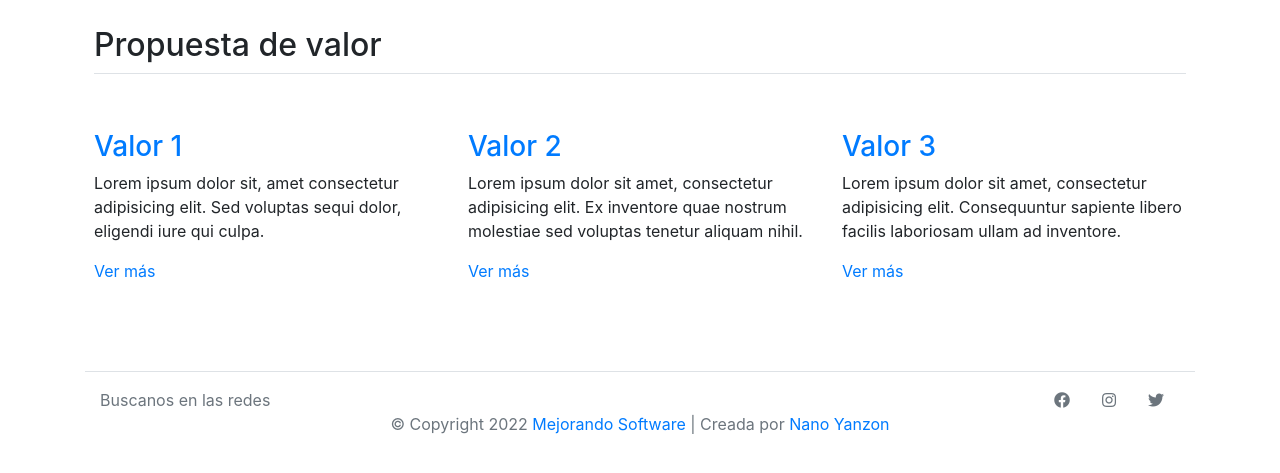
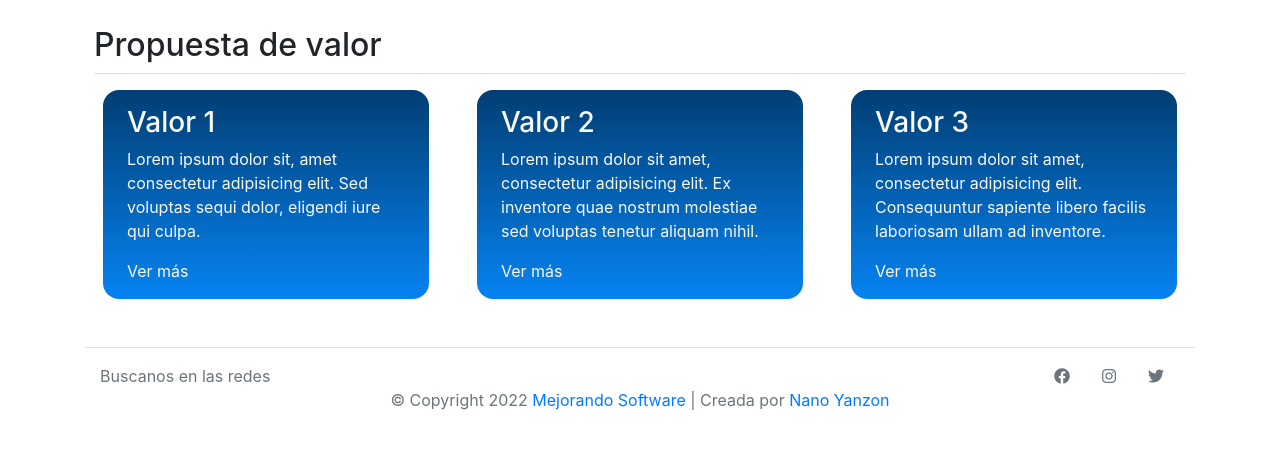
Before and after one commit to NanoYanzon/CoderhouseWebDev, a plain HTML site: page index.html in a window 1280 px wide. Shown: the part 565-1038 px from the top of the page. Drawn offline with nearby package versions, Linux system fonts and the light colour scheme.

Commit message:
Agredo degradado y hover

```diff
--- a/css/style.css
+++ b/css/style.css
@@ -91,6 +91,11 @@ svg {
 
 /*===========================*/
 /*Index*/
+
+.gradiente {
+  background: linear-gradient(#023e73, #0583f2);
+  border-radius: 1rem;
+}
 /*.intro {
   background-color: #0583f2;
   padding: 3rem 0 3rem 0;
@@ -302,6 +307,10 @@ svg {
 /*==========================*/
 /*FOOTER*/
 /*.footer {
+  background: linear-gradient(#023e73, #f2f2f2);
+}
+
+/*.footer {
   padding-top: 0rem;
   background-color: #023e73;
 }
--- a/index.html
+++ b/index.html
@@ -141,32 +141,29 @@
 
         <div class="container px-4 py-3" id="featured-3">
           <h2 class="pb-2 border-bottom">Propuesta de valor</h2>
-          <div class="row g-4 py-5 row-cols-1 row-cols-lg-3">
+          <div class="row g-4 py-2 row-cols-1 row-cols-lg-3">
 
-            <div class="feature col">
-              <h3 class="fs-2 text-primary">Valor 1</h3>
+            <div class="feature col gradiente mx-4 px-4 py-3 text-light">
+              <h3 class="fs-2">Valor 1</h3>
               <p>Lorem ipsum dolor sit, amet consectetur adipisicing elit. Sed voluptas sequi dolor, eligendi iure qui culpa.</p>
-              <a href="#" class="icon-link d-inline-flex align-items-center">
+              <a href="#" class="icon-link d-inline-flex align-items-center text-light">
                 Ver más
-                <svg class="bi" width="1em" height="1em"><use xlink:href="#chevron-right"></use></svg>
               </a>
             </div>
 
-            <div class="feature col">
-              <h3 class="fs-2 text-primary">Valor 2</h3>
+            <div class="feature col gradiente mx-4 px-4 py-3 text-light">
+              <h3 class="fs-2">Valor 2</h3>
               <p>Lorem ipsum dolor sit amet, consectetur adipisicing elit. Ex inventore quae nostrum molestiae sed voluptas tenetur aliquam nihil.</p>
-              <a href="#" class="icon-link d-inline-flex align-items-center">
+              <a href="#" class="icon-link d-inline-flex align-items-center text-light">
                 Ver más
-                <svg class="bi" width="1em" height="1em"><use xlink:href="#chevron-right"></use></svg>
               </a>
             </div>
 
-            <div class="feature col">
-              <h3 class="fs-2 text-primary">Valor 3</h3>
+            <div class="feature col gradiente mx-4 px-4 py-3 text-light">
+              <h3 class="fs-2">Valor 3</h3>
               <p>Lorem ipsum dolor sit amet, consectetur adipisicing elit. Consequuntur sapiente libero facilis laboriosam ullam ad inventore.</p>
-              <a href="#" class="icon-link d-inline-flex align-items-center">
+              <a href="#" class="icon-link d-inline-flex align-items-center text-light">
                 Ver más
-                <svg class="bi" width="1em" height="1em"><use xlink:href="#chevron-right"></use></svg>
               </a>
             </div>
           </div>
```
